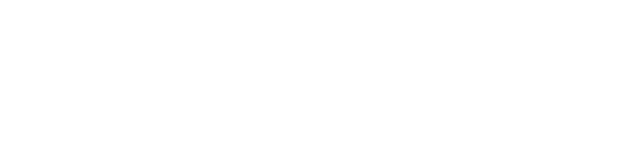
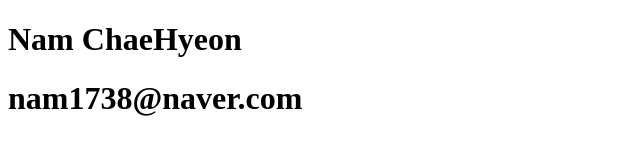
Before and after one commit to MYCHCH515/MyWeb, a plain HTML site: page WebContent/index.html in a window 1280 px wide. Shown: the whole page, without its empty margins (0-640 px from the left). Drawn offline with Linux system fonts and the light colour scheme.

Commit message:
Add Name

```diff
--- a/WebContent/index.html
+++ b/WebContent/index.html
@@ -5,6 +5,7 @@
 <title>Insert title here</title>
 </head>
 <body>
-
+	<h1>Nam ChaeHyeon</h1>
+	<h1>nam1738@naver.com</h1>
 </body>
 </html>
```
